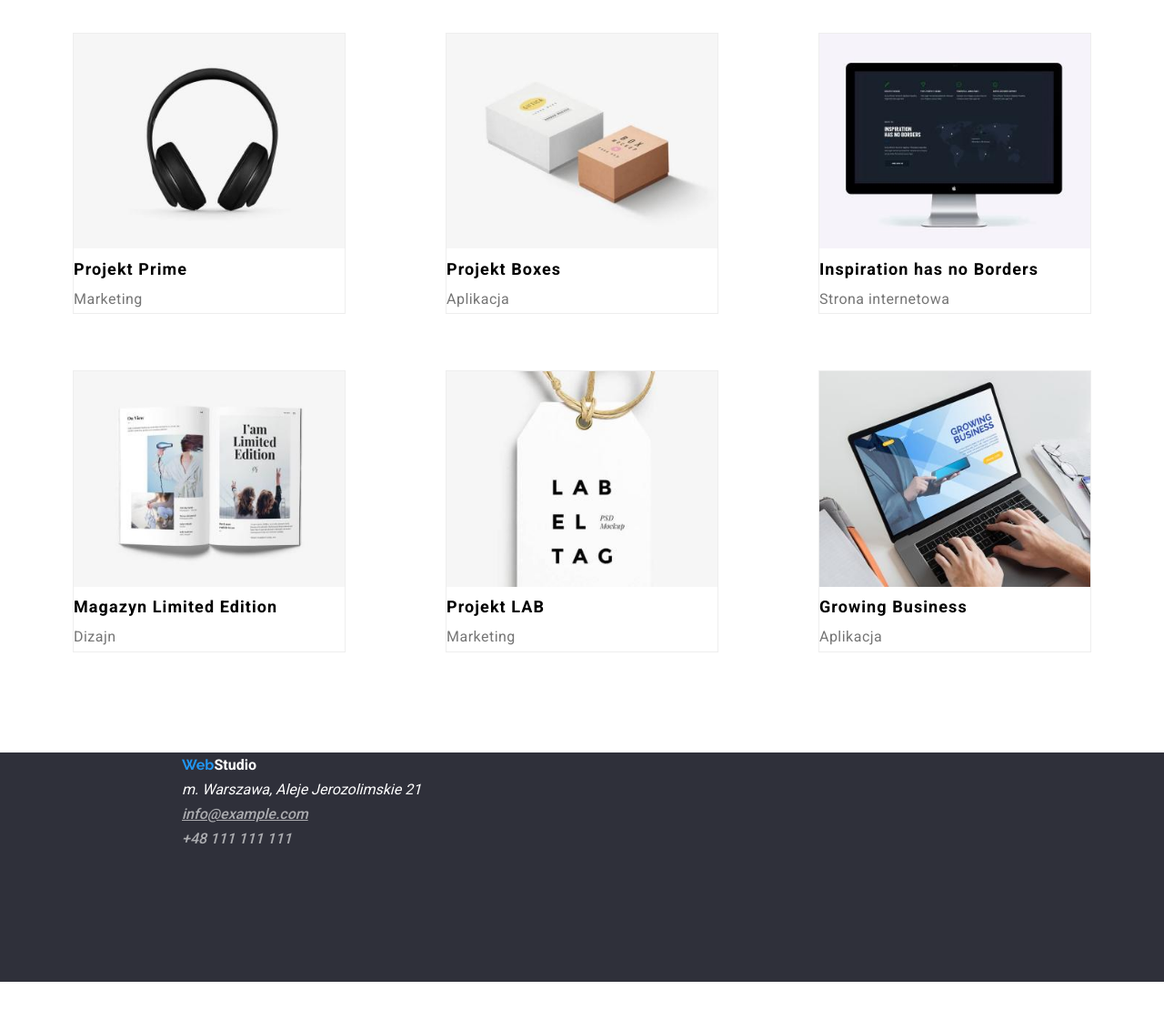
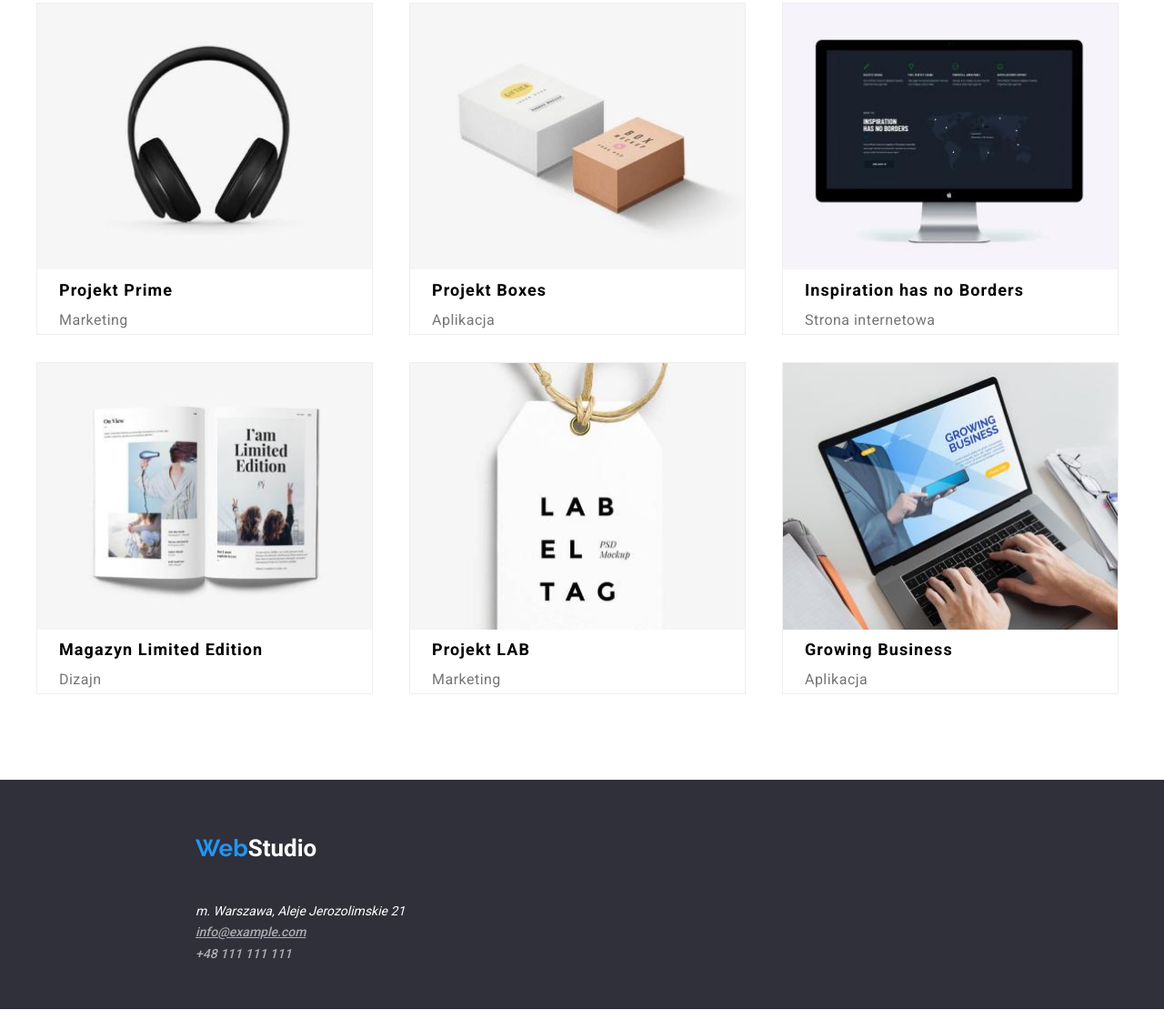
Before and after one commit to JoannaPapiernik/goit-markup-hw-03, a plain HTML site: page portfolio.html in a window 1280 px wide. Shown: the part 614-1735 px from the top of the page at 91% size. Before the commit the page ends 1693 px from the top, so only its background shows below. Drawn offline with nearby package versions, Linux system fonts and the light colour scheme.

Commit message:
portfolio-end
sobota portfolio  finish

```diff
--- a/css/positioning.css
+++ b/css/positioning.css
@@ -1,6 +1,6 @@
 .container {
   width: 1200px;
-  margin: 0 auto;
+  margin: 0px auto;
 }
 menu {
   display: flex;
@@ -30,6 +30,7 @@ menu {
   padding: 0px;
   list-style: none;
   justify-content: center;
+  margin: 0;
 }
 .button-list-port {
   display: flex;
@@ -42,12 +43,12 @@ menu {
 
 .foto-list {
   flex-direction: column;
-  margin: unset;
+
   flex-basis: calc((100% - 60px) / 3);
 }
 .first-baby {
   display: flex;
-  gap: 93px;
+
   align-items: center;
 }
 .second-baby {
@@ -62,11 +63,22 @@ img {
 }
 figure {
   border: 1px solid #eeeeee;
+  margin: 0px;
+  width: 370px;
 }
 header {
-  border: 1px solid #ececec;
-  margin-bottom: 94px;
+  border-bottom: 1px solid #ececec;
+  margin: auto;
+  width: 1600px;
+  align-items: center;
 }
 main {
   margin-bottom: 94px;
+  margin-top: 94px;
 }
+.portfolio-bottom-logo {
+  padding: 60px 1040px 20px 15px;
+}
+address {
+  gap: 9px;
+}
--- a/css/styles.css
+++ b/css/styles.css
@@ -18,6 +18,7 @@ body {
   font-weight: 500;
   line-height: 1.6;
   text-decoration: none;
+  font-size: 14px;
 }
 .logo {
   font-weight: 700;
@@ -34,24 +35,29 @@ body {
   font-family: "Raleway";
   line-height: 1.2;
   margin-top: 24px;
+  font-size: 26px;
 }
 .logo-studio {
   color: var(--background-color);
   font: "Raleway";
   font-weight: 700;
   line-height: 1.2;
+  font-size: 26px;
 }
 .color-adress {
   color: var(--background-color);
 
-  size: 14px;
+  font-size: 14px;
   line-height: 1.7;
+  padding: 20px 938px 60px 15px;
 }
 
 footer {
   background-color: #2f303a;
   width: 1600px;
   height: 252px;
+  display: flex;
+  margin: auto;
 }
 
 a {
@@ -64,6 +70,7 @@ a {
   font-weight: 700;
   font-family: "Raleway";
   margin-top: 24px;
+  font-size: 26px;
 }
 .menu-links {
   font-weight: 500;
@@ -121,6 +128,8 @@ p1 {
   /* identical to box height, or 200% */
 
   letter-spacing: 0.06em;
+  text-align: center;
+  padding: 20px 24px 4px 24px;
 }
 p2 {
   font-size: 16px;
@@ -130,6 +139,8 @@ p2 {
   letter-spacing: 0.03em;
 
   color: var(--gray-color);
+  text-align: center;
+  padding: 4px 24px 20px 24px;
 }
 p3 {
   font-weight: 500;
--- a/portfolio.html
+++ b/portfolio.html
@@ -84,6 +84,7 @@
             <button type="button" class="active-button">Marketing</button>
           </li>
         </ul>
+
         <ul class="port-fotos">
           <li class="foto-list">
             <figure>
@@ -212,10 +213,12 @@
     </main>
     <footer>
       <div class="container">
-        <a href="/goit-markup-hw-01/index.html"
-          ><span class="blue">Web</span
-          ><span class="logo-studio">Studio</span></a
-        >
+        <div class="portfolio-bottom-logo">
+          <a href="/goit-markup-hw-01/index.html"
+            ><span class="blue">Web</span
+            ><span class="logo-studio">Studio</span></a
+          >
+        </div>
         <address class="color-adress">
           m. Warszawa, Aleje Jerozolimskie 21 <br />
 
```
